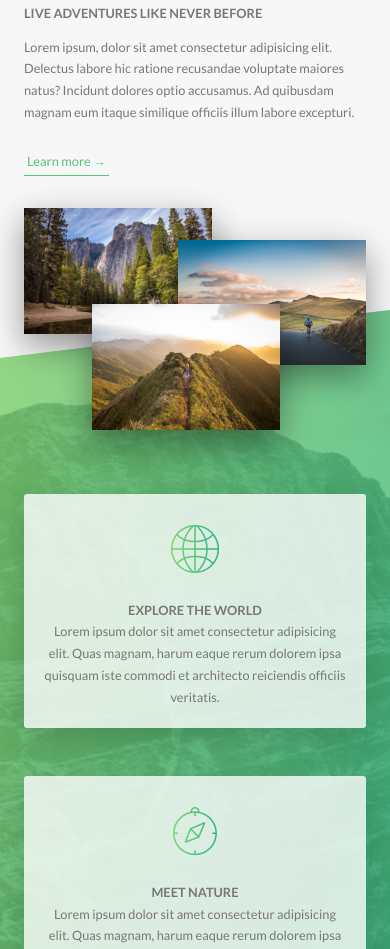
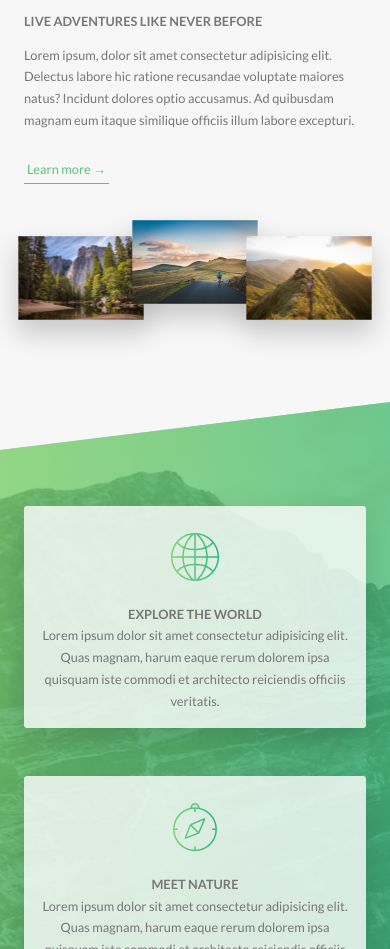
Before and after one commit to FrankBatista1/Natours-css-project, a website: page index.html in a window 390 px wide. Shown: the part 1051-2000 px from the top of the page. Drawn offline with Linux system fonts and the light colour scheme.

Commit message:
Layout about and features media queries

```diff
--- a/sass/base/_utilities.scss
+++ b/sass/base/_utilities.scss
@@ -1,9 +1,16 @@
 .u-center-text{ text-align: center !important;}
 
 .u-margin-bottom-big { margin-bottom: 8rem !important;}
-.u-margin-bottom-medium {margin-bottom: 4rem !important;}
+.u-margin-bottom-medium {margin-bottom: 4rem !important;
+  @include respond(phone) {
+    margin-bottom: 4rem !important;
+  }
+}
 .u-margin-bottom-small {margin-bottom: 1.5rem !important;}
 
-.u-margin-top-big { margin-top: 8rem !important;}
+.u-margin-top-big { margin-top: 8rem !important;
+  @include respond(phone) {
+    margin-bottom: 5rem !important;
+  }}
 .u-margin-top-medium {margin-top: 4rem !important;}
 .u-margin-top-small {margin-top: 1.5rem !important;}
--- a/sass/components/_composition.scss
+++ b/sass/components/_composition.scss
@@ -1,33 +1,52 @@
-.composition{
+.composition {
   position: relative;
-  &__photo{
+  &__photo {
     width: 55%;
-    box-shadow: 0 1.5rem 4rem rgba($color-black, .4);
+    box-shadow: 0 1.5rem 4rem rgba($color-black, 0.4);
     position: absolute;
     z-index: 1;
     outline-offset: 2rem;
-    transition: all .2s;
+    transition: all 0.2s;
+    @include respond(tab-port) {
+      float: left;
+      position: relative;
+      width: 33.33%;
+      box-shadow: 0 1.5rem 3rem rgba($color-black, 0.2);
+    }
 
-    &--p1{
+    &--p1 {
       left: 0;
       top: -2rem;
+      @include respond(tab-port) {
+        top: 1rem;
+        transform: scale(1.1);
+      }
     }
-    &--p2{
+    &--p2 {
       right: 0;
       top: 2rem;
+      @include respond(tab-port) {
+        top: -1rem;
+        transform: scale(1.1);
+      }
     }
-    &--p3{
+    &--p3 {
       left: 20%;
       top: 10rem;
+      @include respond(tab-port) {
+        top: 1rem;
+        left: 0;
+        transform: scale(1.1);
+      }
     }
-    &:hover{
+    &:hover {
       outline: 1.5rem solid $color-primary;
-      transform: scale(1.05) translateY(-.8rem);
-      box-shadow: 0 2.5rem 4rem rgba($color-black, .5);
+      transform: scale(1.05) translateY(-0.8rem);
+      box-shadow: 0 2.5rem 4rem rgba($color-black, 0.5);
       z-index: 2;
     }
   }
-  &:hover &__photo:not(:hover){
-    transform: scale(.9);
+  &:hover &__photo:not(:hover) {
+    transform: scale(0.9);
   }
 }
--- a/sass/components/_feature-box.scss
+++ b/sass/components/_feature-box.scss
@@ -5,7 +5,10 @@
   text-align: center;
   border-radius: 3px;
   box-shadow: 0 1.5rem 4rem rgba($color-black, 0.15);
-  transition:  transform .3s;
+  transition: transform 0.3s;
+  @include respond(tab-port) {
+    padding: 2rem;
+  }
   &__icon {
     display: inline-block;
     font-size: 6rem;
@@ -18,10 +21,11 @@
     -webkit-background-clip: text;
     background-clip: text;
     color: transparent;
-
+    @include respond(tab-port) {
+      margin-bottom: 0;
+    }
   }
-  &:hover{
+  &:hover {
     transform: translateY(-1.5rem) scale(1.08);
   }
-
 }
--- a/sass/layout/_footer.scss
+++ b/sass/layout/_footer.scss
@@ -4,13 +4,16 @@
   font-size: 1.4rem;
   color: $color-grey-light-1;
 
-  @include respond(tab-port){
+  @include respond(tab-port) {
     padding: 8rem 0;
   }
 
   &__logo-box {
     text-align: center;
     margin-bottom: 8rem;
+    @include respond(tab-port) {
+      margin-bottom: 6rem;
+    }
   }
 
   &__logo {
@@ -19,10 +22,10 @@
   }
 
   &__navigation {
-    border-top: 1px solid  $color-grey-dark-2;
+    border-top: 1px solid $color-grey-dark-2;
     padding-top: 2rem;
     display: inline-block;
-    @include respond(tab-port){
+    @include respond(tab-port) {
       width: 100%;
       text-align: center;
     }
@@ -35,12 +38,12 @@
   &__item {
     display: inline-block;
 
-    &:not(:last-child){
+    &:not(:last-child) {
       margin-right: 1.5rem;
     }
   }
 
-  &__link{
+  &__link {
     &:link,
     &:visited {
       color: $color-grey-light-1;
@@ -48,23 +51,23 @@
       text-decoration: none;
       text-transform: uppercase;
       display: inline-block;
-      transition: all .2s;
+      transition: all 0.2s;
     }
 
     &:hover,
-    &:active{
+    &:active {
       color: $color-primary;
-      box-shadow: 0 1rem 2rem rgba($color-black, .4);
+      box-shadow: 0 1rem 2rem rgba($color-black, 0.4);
       transform: rotate(5deg) scale(1.3);
     }
   }
 
-  &__copyright{
-    border-top: 1px solid  $color-grey-dark-2;
+  &__copyright {
+    border-top: 1px solid $color-grey-dark-2;
     padding-top: 2rem;
     width: 80%;
     float: right;
-    @include respond(tab-port){
+    @include respond(tab-port) {
       width: 100%;
       float: none;
     }
--- a/sass/pages/_home.scss
+++ b/sass/pages/_home.scss
@@ -1,41 +1,64 @@
-.section-about{
+.section-about {
   background-color: $color-grey-light-1;
   padding: 25rem 0;
   margin-top: -25vh;
+  @include respond(tab-port) {
+    padding: 26rem 0;
+  }
 }
-.section-features{
+.section-features {
   padding: 20rem 0;
   background-image: linear-gradient(
-    to right bottom,
-    rgba($color-primary-light, 0.8),
-    rgba($color-primary-dark, 0.8)
-  ),
-  url(../img/nat-4.jpg);
+      to right bottom,
+      rgba($color-primary-light, 0.8),
+      rgba($color-primary-dark, 0.8)
+    ),
+    url(../img/nat-4.jpg);
   background-size: cover;
   transform: skewY(-7deg);
   margin-top: -11.3rem;
   & > * {
     transform: skewY(7deg);
   }
+  @include respond(tab-port) {
+    padding: 10rem 0;
+  }
 }
 .section-tours {
   background-color: $color-grey-light-1;
   padding: 25rem 0 15rem 0;
   margin-top: -10rem;
+  @include respond(tab-port) {
+    padding: 20rem 0 10rem 0;
+  }
 }
 .section-stories {
   position: relative;
   padding: 15rem 0;
+
 }
 .section-book {
-  padding: 15rem;
-  background-image: linear-gradient(to right bottom, $color-primary-light, $color-primary-dark);
+  padding: 15rem 0;
+  background-image: linear-gradient(
+    to right bottom,
+    $color-primary-light,
+    $color-primary-dark
+  );
+  @include respond(tab-port) {
+    padding: 10rem 0;
+  }
 }
-.book{
-  background-image: linear-gradient(105deg, rgba($color-white, .9) 0%, rgba($color-white, .9) 50%, transparent 50%), url(../img/nat-10.jpg);
+.book {
+  background-image: linear-gradient(
+      105deg,
+      rgba($color-white, 0.9) 0%,
+      rgba($color-white, 0.9) 50%,
+      transparent 50%
+    ),
+    url(../img/nat-10.jpg);
   background-size: cover;
   border-radius: 3px;
-  box-shadow: 0 1.5rem 4rem rgba($color-black, .15);
+  box-shadow: 0 1.5rem 4rem rgba($color-black, 0.15);
 
   height: 50rem;
 
```
Also changed, not shown: css/style.css, 1 other file.
